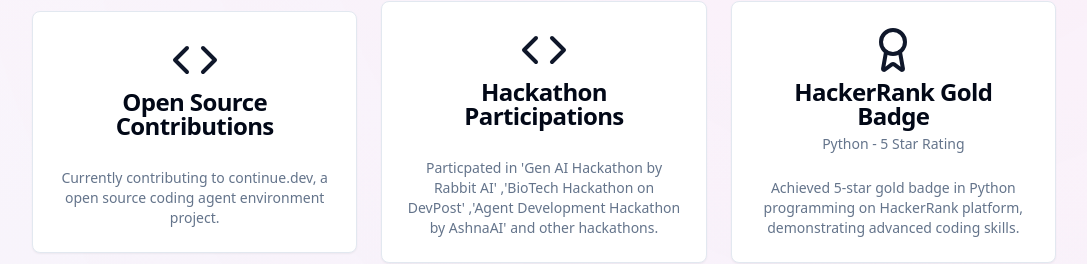
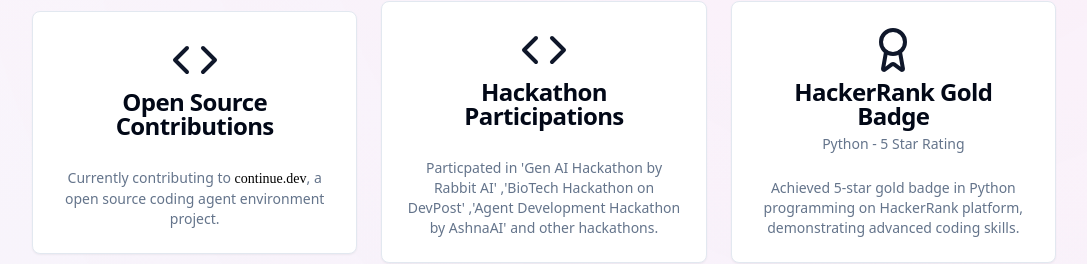
Before and after one commit to Akashbellary/portfolio, a Next.js app: page / in a window 1280 px wide. Shown: the part 1667-1931 px from the top of the page, without its empty margins (96-1183 px from the left). Built offline with nearby package versions, Linux system fonts and the light colour scheme.

Commit message:
Update color to links

```diff
--- a/app/page.tsx
+++ b/app/page.tsx
@@ -274,7 +274,7 @@ export default function Portfolio() {
                   </CardHeader>
                   <CardContent>
                     <p className="text-sm text-muted-foreground">
-                      Currently contributing to <a href="continue.dev">continue.dev</a>, a open source coding agent environment project.
+                      Currently contributing to <font face="black" color="black"><a href="https://continue.dev">continue.dev</a></font>, a open source coding agent environment project.
                     </p>
                   </CardContent>
                 </Card>
```
